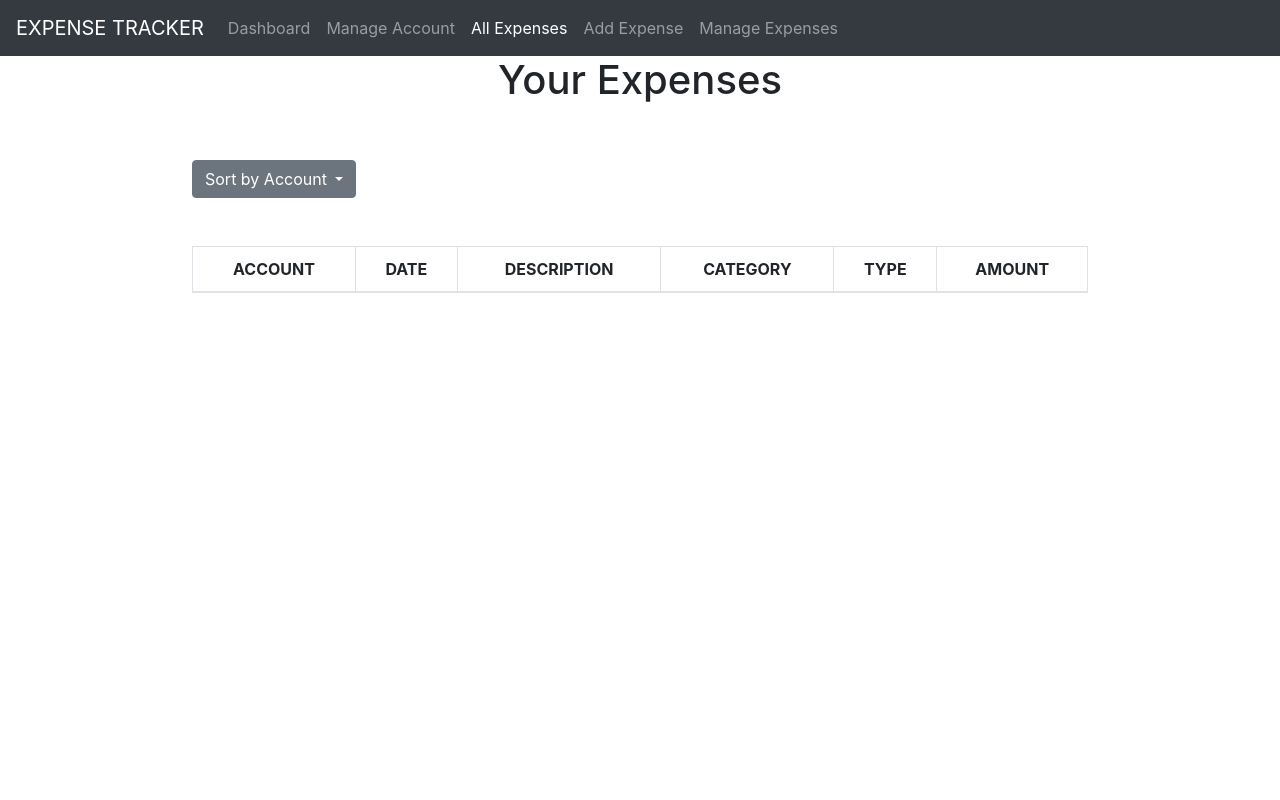
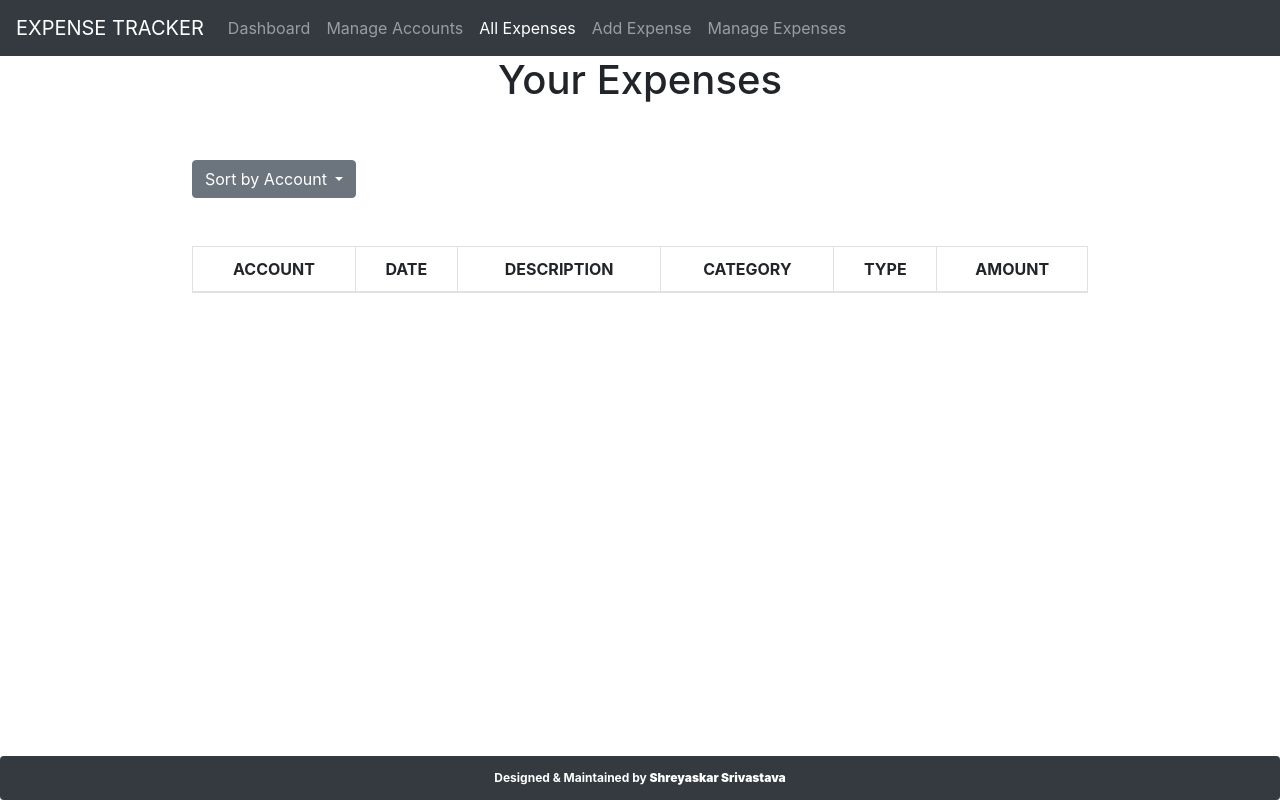
Before and after one commit to shreyxskar/expense-tracker, a Flask app: page /all_expenses in a window 1280 px wide. Run offline with Flask 2, Linux system fonts and the light colour scheme; data that the repository does not hold is empty; some libraries are stand-ins or nearby versions.

Commit message:
Added footer

```diff
--- a/main.py
+++ b/main.py
@@ -16,13 +16,23 @@ database = connection['user_db01']
 cat_types = ['Bills', 'Bonus', 'Entertainment', 'Food', 'Health', 'House', 'Salary', 'Transport', 'Extras']
 
 @app.route('/', methods=['GET'])
+def index():
+    return '<p>TODO</p><a href=\"' + url_for('index_page') + '\">Click here </a>'
+
+@app.route('/dashboard', methods=['GET'])
 def index_page():
 
+    user_month=None
     global database
     collection = database['expenses']
-    present_month = datetime.date.today().month
+    if not user_month:
+        present_month = datetime.date.today().month
+    else:
+        present_month = int(user_month)
     upper_bound = str(datetime.date(2020, present_month+1, 1))
     lower_bound = str(datetime.date(2020, present_month, 1))
+
+    print(f'Upper>>{upper_bound}\tLower>>{lower_bound}\tUSerMonth>>{user_month}')
 
     res = collection.find({'$and': [{'date': {'$lt': upper_bound}}, {'date': {'$gte': lower_bound}}]})
 
@@ -40,8 +50,14 @@ def index_page():
         else: #credit
             records['credit_sum'] += float(i['transaction_amount'])
     #print(records)
+#{ "$expr": { "$eq": [{ "$month": "$bday" }, 9] } }           {'$and': [{'date': {'': }}, {'date': {'': }}]}
+    return render_template('index_page.html', monthly_records=records)#, months=collection.find({ "$expr": { "$eq": [{ "$month": "$date" }, 9] } }))
 
-    return render_template('index_page.html', monthly_records=records)
+'''
+@app.route('/dashboard/<user_month>')
+def index_page_filter(user_month):
+    return redirect(url_for('index_page', user_month=user_month))
+'''
 
 @app.route('/manage_accounts', methods=['GET', 'POST'])
 def manage_accounts():
--- a/templates/base_structure.html
+++ b/templates/base_structure.html
@@ -17,11 +17,11 @@
              <ul class="navbar-nav">
 
                 <li class="nav-item">
-                    <a class="nav-link {% block activea %}{% endblock %}" href="/" role="tab" aria-selected={% block vala %}{% endblock %}>Dashboard</a>
+                    <a class="nav-link {% block activea %}{% endblock %}" href="{{ url_for('index_page') }}" role="tab" aria-selected={% block vala %}{% endblock %}>Dashboard</a>
                 </li>
 
                 <li class="nav-item">
-                    <a class="nav-link {% block activee %}{% endblock %}" href="/manage_accounts" role="tab" aria-selected={% block vale %}{% endblock %}>Manage Account</a>
+                    <a class="nav-link {% block activee %}{% endblock %}" href="/manage_accounts" role="tab" aria-selected={% block vale %}{% endblock %}>Manage Accounts</a>
                 </li>
 
                 <li class="nav-item">
@@ -68,6 +68,10 @@
             {% endblock %}
         </div>
 
+        <div class="badge badge-dark page-footer fixed-bottom text-center py-3">
+            Designed & Maintained by <strong>Shreyaskar Srivastava</strong>
+        </div>
+
 
         <script type="text/javascript" src="https://www.gstatic.com/charts/loader.js"></script>
 
```
